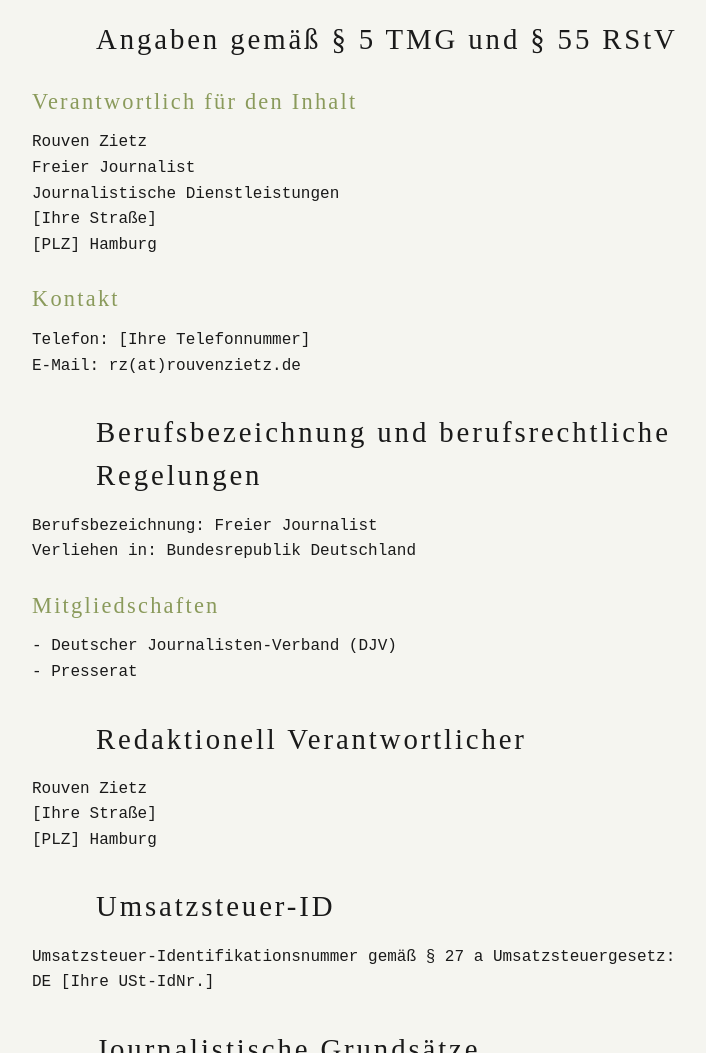
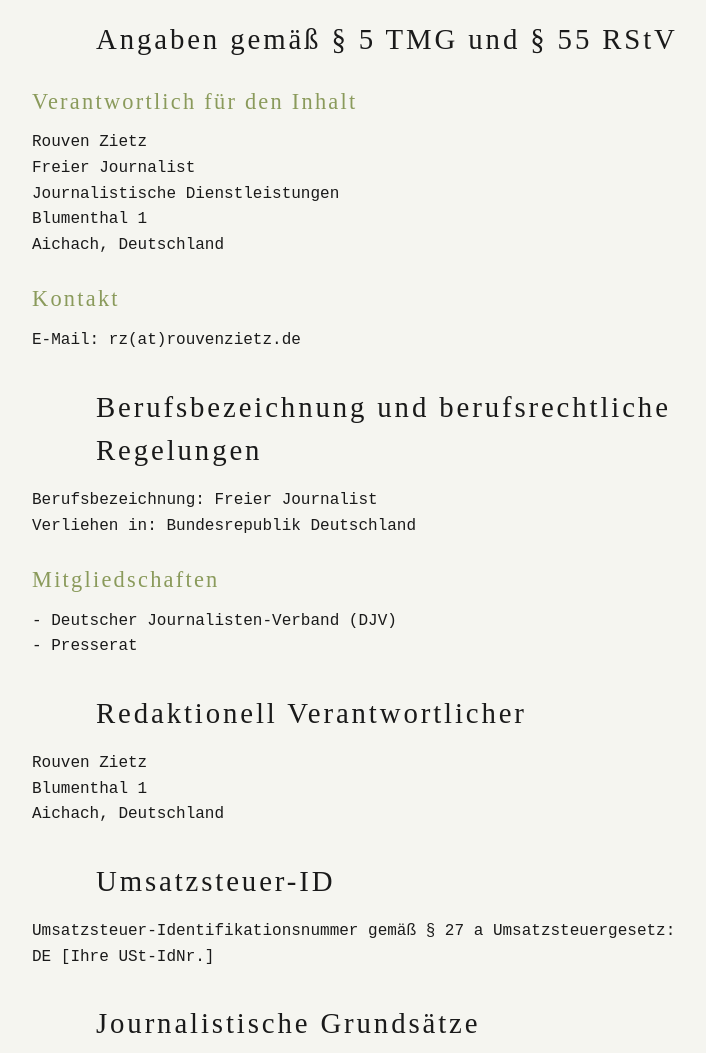
Before and after one commit to KonradBi/rouvenwebsite, a plain HTML site: page impressum.html in a window 1280 px wide. Shown: the part 180-1233 px from the top of the page, without its empty margins (240-946 px from the left). Drawn offline with Linux system fonts and the light colour scheme.

Commit message:
Update address information in Impressum and Datenschutz

```diff
--- a/impressum.html
+++ b/impressum.html
@@ -18,12 +18,11 @@
                 <p>Rouven Zietz<br>
                 Freier Journalist<br>
                 Journalistische Dienstleistungen<br>
-                [Ihre Straße]<br>
-                [PLZ] Hamburg</p>
+                Blumenthal 1<br>
+                Aichach, Deutschland</p>
 
                 <h3>Kontakt</h3>
-                <p>Telefon: [Ihre Telefonnummer]<br>
-                E-Mail: rz(at)rouvenzietz.de</p>
+                <p>E-Mail: rz(at)rouvenzietz.de</p>
 
                 <h2>Berufsbezeichnung und berufsrechtliche Regelungen</h2>
                 <p>Berufsbezeichnung: Freier Journalist<br>
@@ -35,8 +34,8 @@
 
                 <h2>Redaktionell Verantwortlicher</h2>
                 <p>Rouven Zietz<br>
-                [Ihre Straße]<br>
-                [PLZ] Hamburg</p>
+                Blumenthal 1<br>
+                Aichach, Deutschland</p>
 
                 <h2>Umsatzsteuer-ID</h2>
                 <p>Umsatzsteuer-Identifikationsnummer gemäß § 27 a Umsatzsteuergesetz:<br>
```
Also changed, not shown: datenschutz.html (+3 -3 lines).
